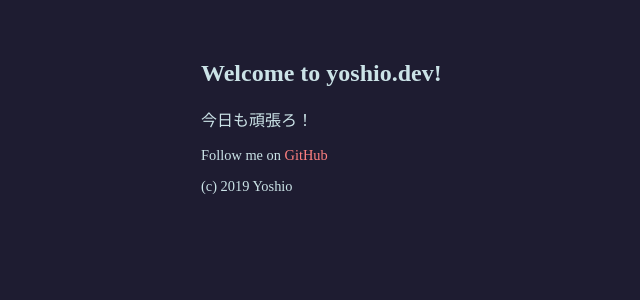
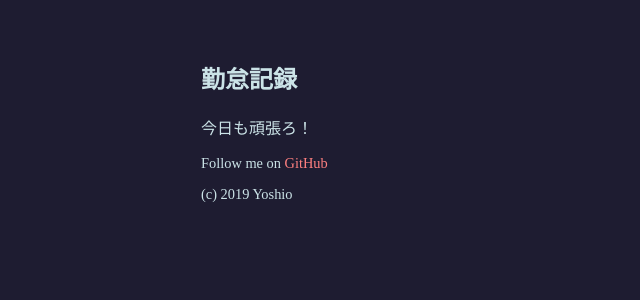
Before and after one commit to IMOKURI/yoshio.dev, a Flask app: page /working_hours/ in a window 1280 px wide. Shown: the top 300 px of the page, without its empty margins (135-775 px from the left). Run offline with Flask 2, Linux system fonts and the light colour scheme.

Commit message:
update title

```diff
--- a/yoshio/templates/pages/wh_dashboard.html
+++ b/yoshio/templates/pages/wh_dashboard.html
@@ -1,5 +1,5 @@
 {% extends 'layouts/main.html' %}
-{% block title %}Welcome to yoshio.dev!{% endblock %}
+{% block title %}勤怠記録{% endblock %}
 {% block content %}
 
 <p>{{ username.username }} の勤怠記録</p>
--- a/yoshio/templates/pages/wh_index.html
+++ b/yoshio/templates/pages/wh_index.html
@@ -1,5 +1,5 @@
 {% extends 'layouts/main.html' %}
-{% block title %}Welcome to yoshio.dev!{% endblock %}
+{% block title %}勤怠記録{% endblock %}
 {% block content %}
 
 <p>今日も頑張ろ！</p>
```
